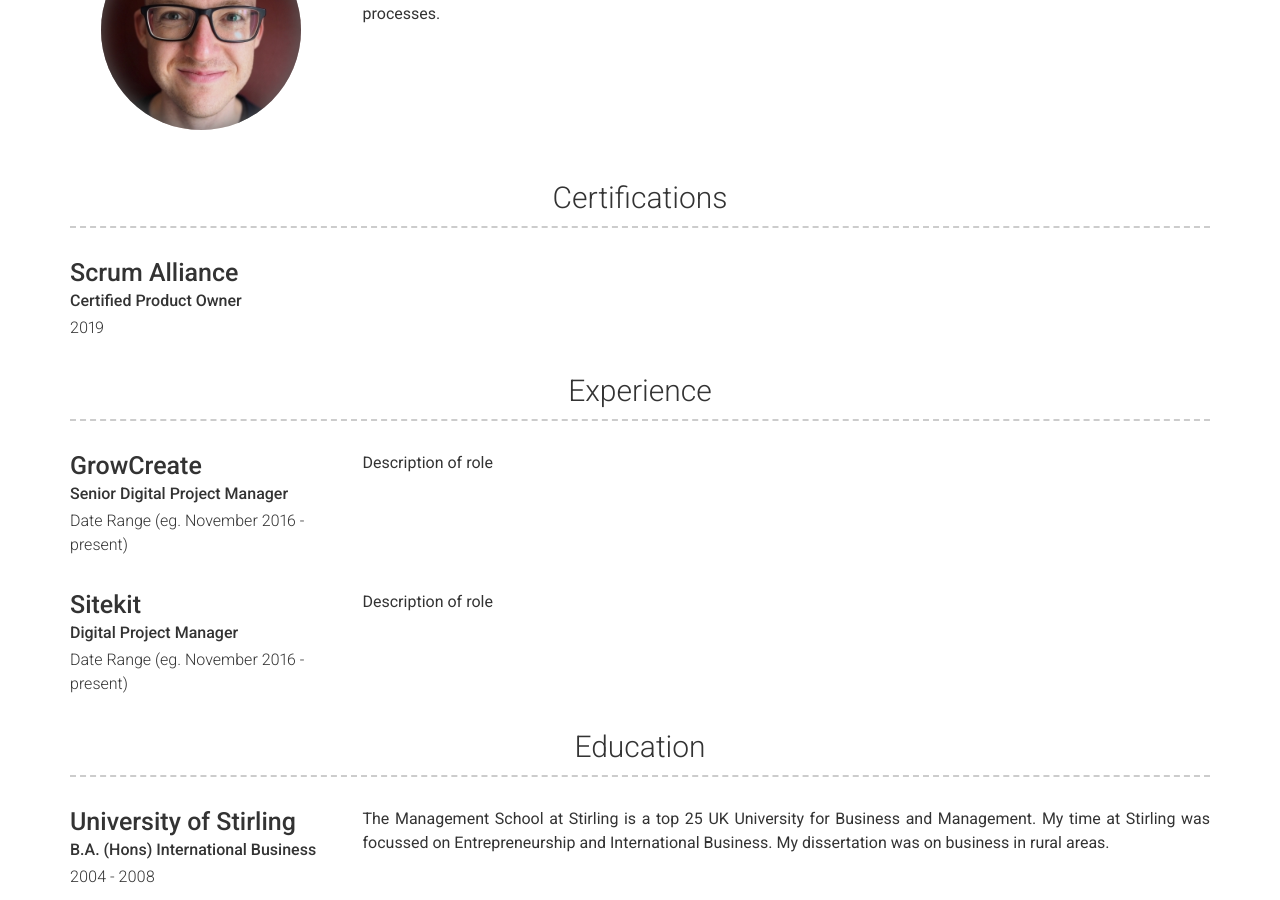
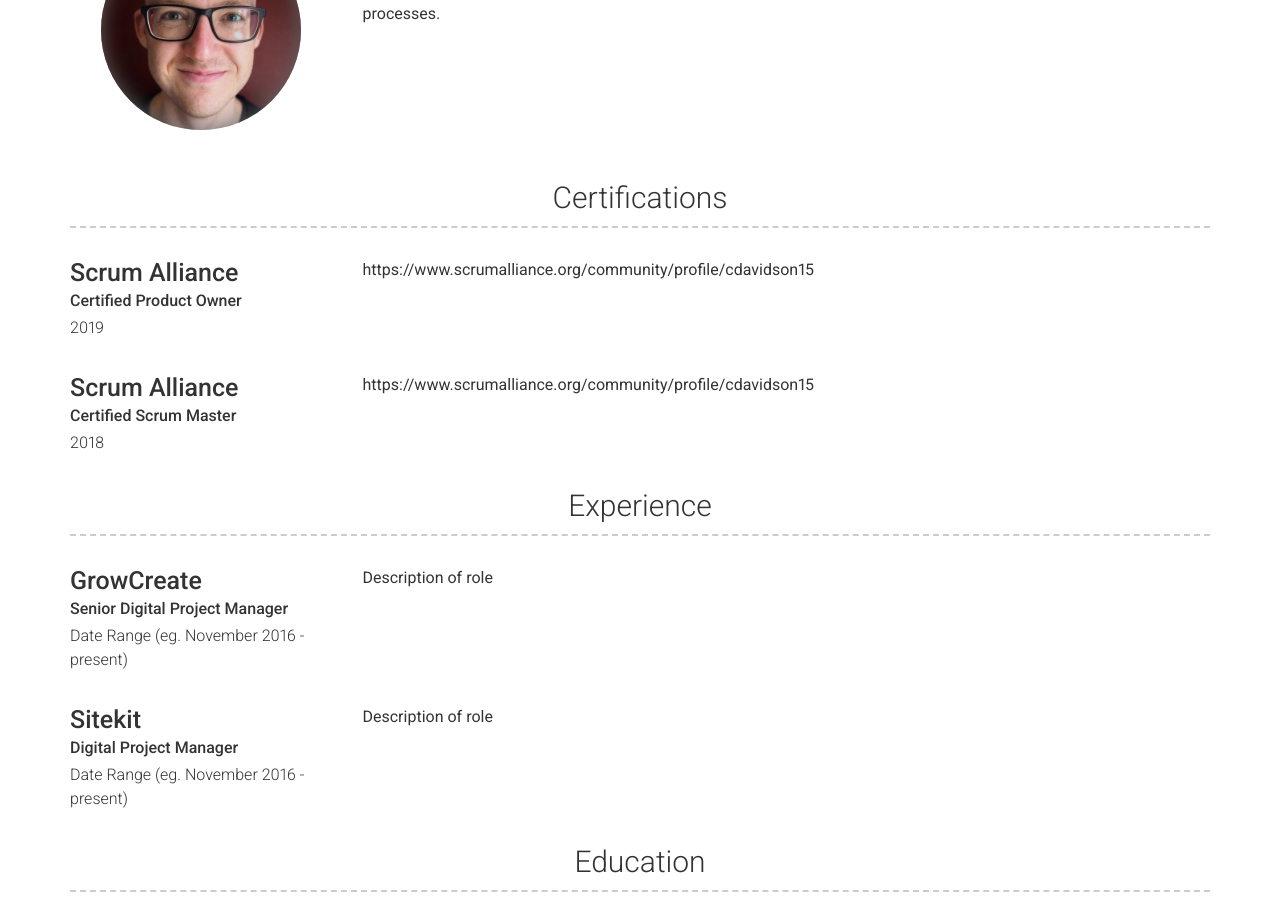
Before and after one commit to csgdavidson/Charlie-Davidson2, a Jekyll site: the page built from index.md, in a window 1280 px wide and 900 px high, scrolled down 349 px. Built offline with Jekyll 4.4.1, drawn with Linux system fonts in a browser that asks for light colours; nearby versions of some CDN libraries.

Commit message:
Update projects.yml

```diff
--- a/_data/projects.yml
+++ b/_data/projects.yml
@@ -4,3 +4,11 @@
   dates: 2019
   qualification: Certified Product Owner
   description:
+     https://www.scrumalliance.org/community/profile/cdavidson15
+
+- layout: left
+  name: Scrum Alliance
+  dates: 2018
+  qualification: Certified Scrum Master
+  description:
+     https://www.scrumalliance.org/community/profile/cdavidson15
```
